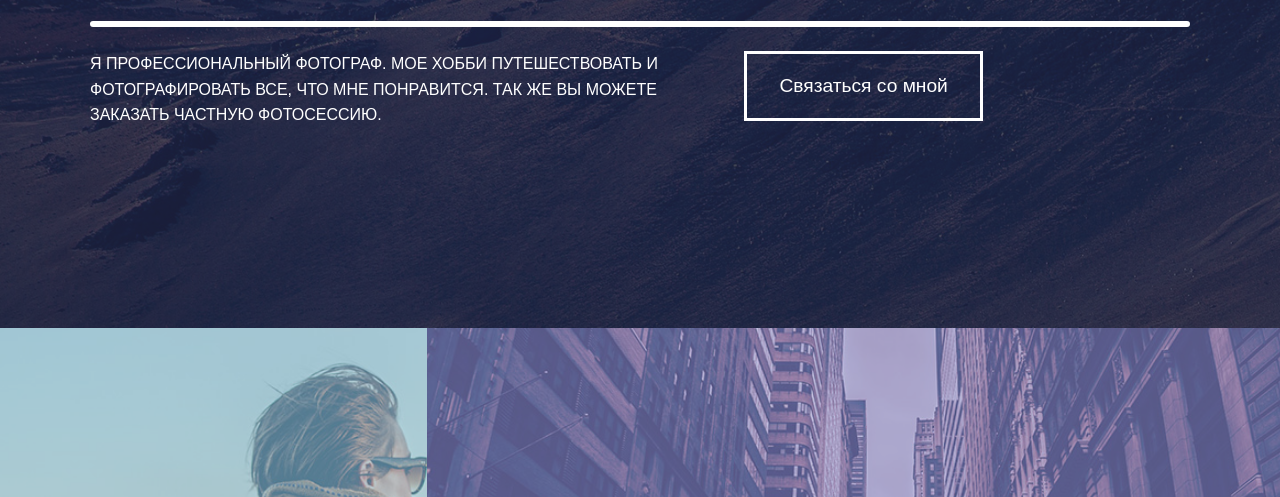
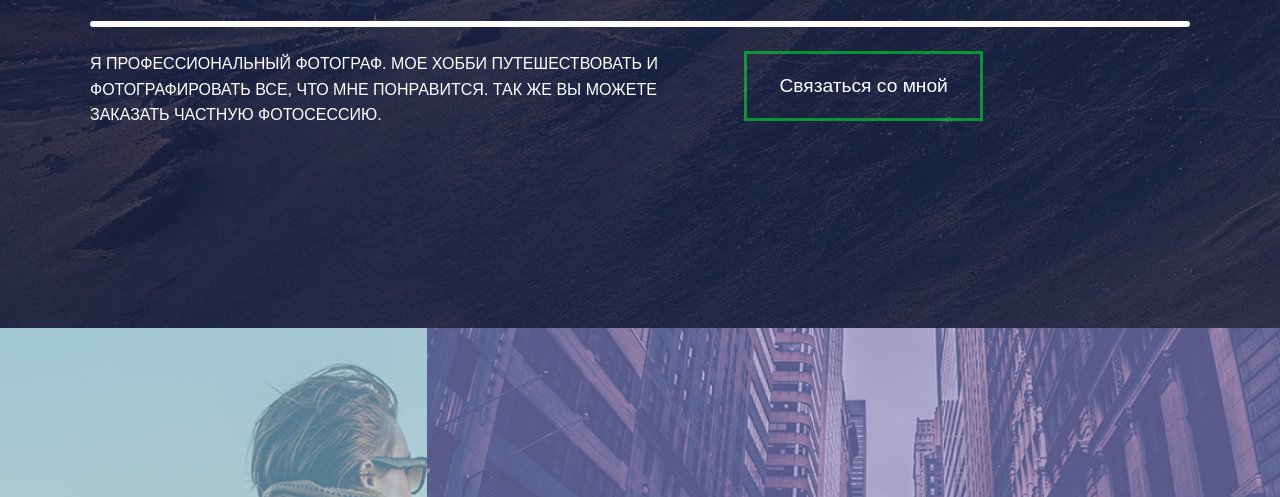
Before and after one commit to KaOleg/Photography, a plain HTML site: page index.html in a window 1280 px wide. In both pictures the pointer is over the button 863 px from the left and 358 px from the top of the page. Shown: the part 273-770 px from the top of the page. Drawn offline with Linux system fonts and the light colour scheme.

Commit message:
Update style.css

```diff
--- a/css/style.css
+++ b/css/style.css
@@ -226,3 +226,6 @@ hr {
     color: #242943;
     text-transform: uppercase;
 }
+.main-btn:hover{
+    border-color: rgba(3, 233, 41, 0.562);
+}
```
